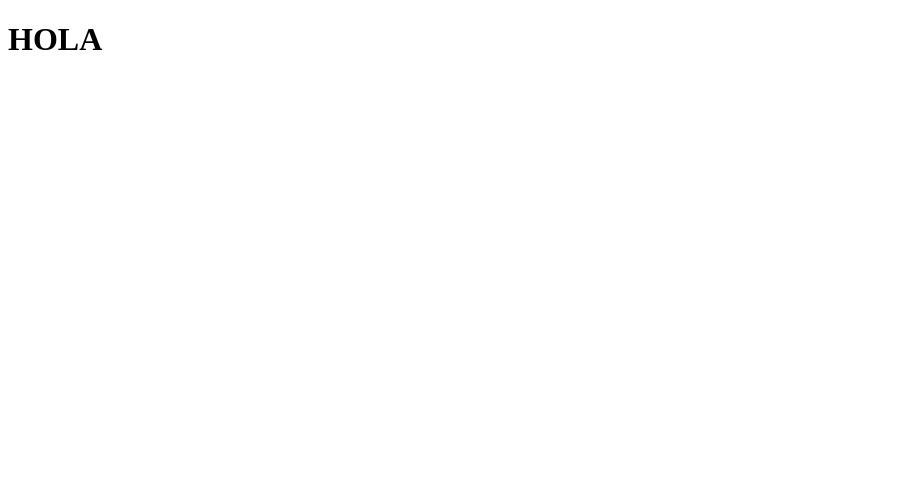
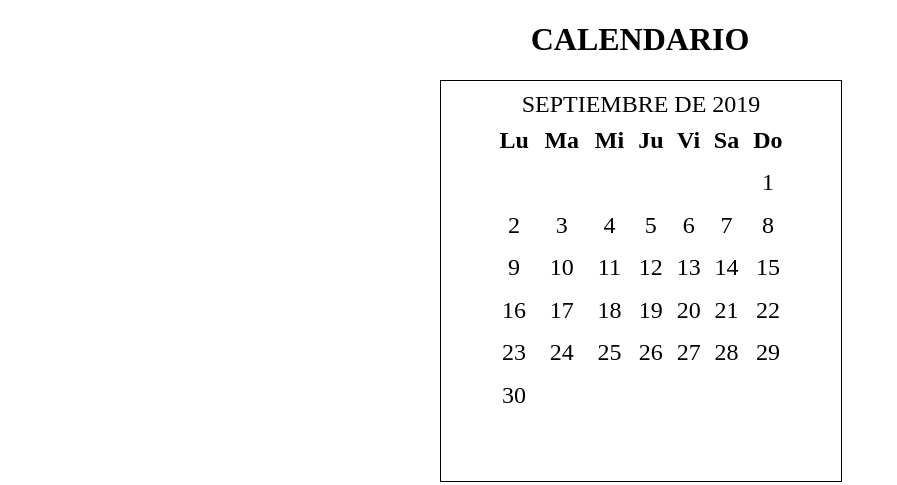
Before and after one commit to talibn/calendario-git, a plain HTML site: page index.html in a window 1280 px wide. Shown: the whole page, without its empty margins (0-897 px from the left). Drawn offline with Linux system fonts and the light colour scheme.

Commit message:
incluye README

```diff
--- a/index.css
+++ b/index.css
@@ -0,0 +1,18 @@
+h1 {
+	text-align: center;
+}
+
+#calendario {
+	position: relative;
+	width: 400px;
+	height: 400px;
+	margin: 15px 100px;
+	border: 1px solid black;
+	font-size: 24px;
+
+}
+
+th,
+td {
+	text-align: center;
+}
--- a/index.html
+++ b/index.html
@@ -1,13 +1,21 @@
 <!DOCTYPE html>
 <html>
-    <head>
-        <meta charset="UTF-8">
-        <meta name="viewport" content="width = device-width, initial-scale = 1.0">
-        <meta http-equiv="X-UA-Compatible" content = "ie=edge">
-        <title> PRUEBA </title>
-    </head>
+<head>
+	<meta charset="utf-8">
+	<meta name="description" content="Resumen del contenido de la página">
+	<link rel=stylesheet href="index.css" type="text/css">
+	<script src="index.js" type="text/javascript"></script>
+	<title> PRUEBA </title>
 
-    <body>
-        <h1>HOLA</h1>
-    </body>
+</head>
+
+<body>
+	<h1>CALENDARIO</h1>
+	<div id="calendario">
+		<table>
+
+		</table>
+
+	</div>
+</body>
 </html>
--- /dev/null
+++ b/index.js
@@ -0,0 +1,61 @@
+window.onload = function() {
+
+	var dias = ['Lu', 'Ma', 'Mi', 'Ju', 'Vi', 'Sa', 'Do']
+	var mes = ['ENERO', 'FEBRERO', 'MARZO', 'ABRIL', 'MAYO', 'JUNIO', 'JULIO', 'AGOSTO', 'SEPTIEMBRE', 'OCTUBRE', 'NOVIEMBRE', 'DICIEMBRE']
+
+	//creamos objeto fecha y calculamos los días que tiene el mes, al usar miFecha.getFullYear() ya tendremos correcto el año bisiesto
+	var miFecha = new Date();
+	var diasDelMes = (Date.UTC(miFecha.getFullYear(), miFecha.getMonth() + 1, 1) - Date.UTC(miFecha.getFullYear(), miFecha.getMonth(), 1)) / 1000 / 60 / 60 / 24;
+
+	//centramos div
+	document.getElementById("calendario").style.left = (document.body.clientWidth - 600) / 2 + "px";
+
+	//creamos variables para usarlas como nodos y redimensionamos la tabla
+	var th, tr, td, text;
+	var table = document.getElementsByTagName("table")[0];
+	table.style.width = "300px";
+	table.style.height = "300px";
+	table.style.margin = "10px auto";
+
+	//CAPTION como cabecera de la tabla, donde irá "MES de AÑO"
+	var caption = document.createElement("caption");
+	var captionText = document.createTextNode(mes[miFecha.getMonth()] + " DE " + miFecha.getFullYear());
+	caption.appendChild(captionText);
+	table.appendChild(caption);
+
+	//creamos los días de la tabla
+	tr = document.createElement("tr");
+	for (var i = 0; i < 7; i++) {
+		th = document.createElement("th");
+		text = document.createTextNode(dias[i]);
+		th.appendChild(text);
+		tr.appendChild(th);
+	}
+	table.appendChild(tr);
+
+	//Creamos calendario, num serán los días y dateTemp una fecha temporal para saber por cual día empieza el mes miFecha.getMonth() del año miFecha.getFullYear() (para saber bisiestos)
+	var num = 1;
+	var dateTemp = new Date(miFecha.getFullYear() + '-' + (miFecha.getMonth() + 1) + '-1');
+
+	for (var i = 0; i < 6; i++) {
+		tr = document.createElement("tr");
+		for (var j = 1; j < 8; j++) {
+
+			td = document.createElement("td");
+			if ((((j < dateTemp.getDay()) || (dateTemp.getDay() == 0 && j != 7)) && i == 0) || (num > diasDelMes)) {
+
+				text = document.createTextNode("");
+				td.appendChild(text);
+
+			} else {
+				text = document.createTextNode(num++);
+				td.appendChild(text);
+			}
+
+			tr.appendChild(td);
+
+		}
+		table.appendChild(tr);
+	}
+
+}
```
Also changed, not shown: 2 other files.
